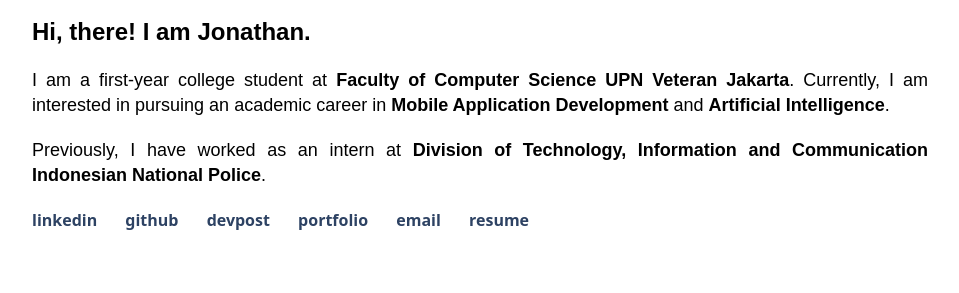
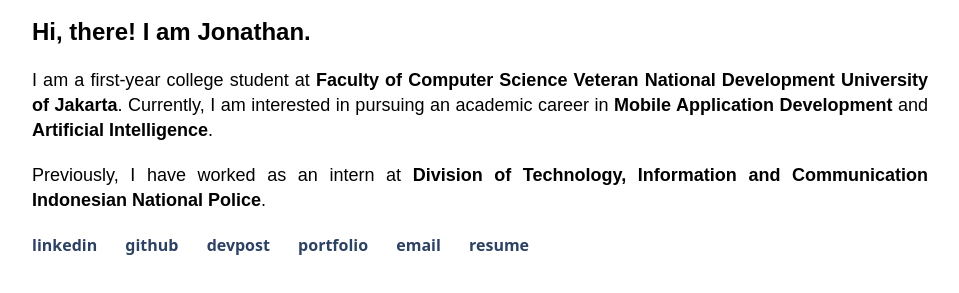
Before and after one commit to jonathanbasuki/jonathanbasuki.github.io, a website: page index.html in a window 1280 px wide. Shown: the part 217-510 px from the top of the page, without its empty margins (160-1119 px from the left). Drawn offline with Linux system fonts and the light colour scheme.

Commit message:
update description

```diff
--- a/index.html
+++ b/index.html
@@ -25,7 +25,8 @@
         <p class="text-base mt-5">
           I am a first-year college student at
           <span class="font-bold"
-            >Faculty of Computer Science UPN Veteran Jakarta</span
+            >Faculty of Computer Science Veteran National Development University
+            of Jakarta</span
           >. Currently, I am interested in pursuing an academic career in
           <span class="font-bold">Mobile Application Development</span> and
           <span class="font-bold">Artificial Intelligence</span>.
```
